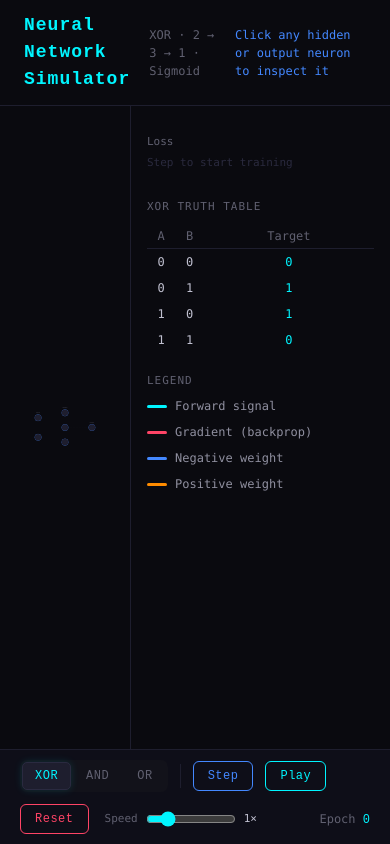
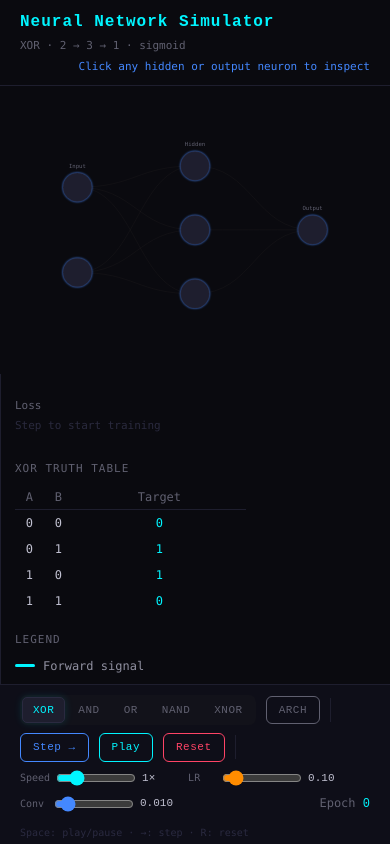
Before and after one commit to Biruk-gebru/nn-sim, a React (Vite) app: page / in a window 390 px wide. Built offline with nearby package versions, Linux system fonts and the light colour scheme.

Commit message:
feat(ui): LR/convergence sliders, ARCH toggle, CONVERGED badge, responsive layout, prediction table in sidebar

```diff
--- a/src/App.tsx
+++ b/src/App.tsx
@@ -2,61 +2,84 @@ import { NetworkGraph } from './components/NetworkGraph/NetworkGraph';
 import { Inspector } from './components/Inspector/Inspector';
 import { Controls } from './components/Controls/Controls';
 import { LossChart } from './components/LossChart/LossChart';
+import { PredictionTable } from './components/PredictionTable/PredictionTable';
 import { useSimStore, DATASETS } from './store/useSimStore';
 import { usePlayLoop } from './hooks/usePlayLoop';
+import { useKeyboard } from './hooks/useKeyboard';
 
 export default function App() {
   usePlayLoop();
-  const { dataset } = useSimStore();
+  useKeyboard();
+
+  const { dataset, architecture, activationNames, isConverged } = useSimStore();
+  const archStr = architecture.join(' → ');
+  const actStr = [...new Set(activationNames)].join('/');
 
   return (
     <div style={{ display: 'flex', flexDirection: 'column', height: '100vh', background: '#0a0a0f' }}>
       {/* Header */}
       <div style={{
-        padding: '12px 24px',
+        padding: '10px 20px',
         borderBottom: '1px solid #1e1e2e',
         display: 'flex',
         alignItems: 'center',
-        gap: 16,
+        gap: 12,
         flexShrink: 0,
+        flexWrap: 'wrap',
+        rowGap: 4,
       }}>
         <h1 style={{
           margin: 0,
-          fontSize: 18,
+          fontSize: 16,
           fontWeight: 600,
           color: '#00f5ff',
           letterSpacing: 1,
           fontFamily: 'ui-monospace, monospace',
+          whiteSpace: 'nowrap',
         }}>
           Neural Network Simulator
         </h1>
-        <span style={{ fontSize: 12, color: '#606070' }}>
-          {dataset} · 2 → 3 → 1 · Sigmoid
+        <span style={{ fontSize: 11, color: '#606070' }}>
+          {dataset} · {archStr} · {actStr}
         </span>
-        <span style={{ marginLeft: 'auto', fontSize: 12, color: '#4488ff' }}>
-          Click any hidden or output neuron to inspect it
+        {isConverged && (
+          <span style={{ fontSize: 11, color: '#00ff88' }}>· converged</span>
+        )}
+        <span style={{ marginLeft: 'auto', fontSize: 11, color: '#4488ff' }}>
+          Click any hidden or output neuron to inspect
         </span>
       </div>
 
       {/* Main content */}
-      <div style={{ flex: 1, display: 'flex', overflow: 'hidden', position: 'relative' }}>
+      <div style={{ flex: 1, display: 'flex', overflow: 'hidden', position: 'relative', flexWrap: 'wrap' }}>
         {/* Network canvas */}
-        <div style={{ flex: 1, display: 'flex', alignItems: 'center', justifyContent: 'center', padding: 24 }}>
+        <div style={{
+          flex: '1 1 400px',
+          display: 'flex',
+          alignItems: 'center',
+          justifyContent: 'center',
+          padding: 16,
+          minWidth: 0,
+          minHeight: 260,
+        }}>
           <NetworkGraph />
         </div>
 
         {/* Right sidebar */}
         <div style={{
           width: 260,
-          padding: '20px 16px',
+          minWidth: 220,
+          padding: '16px 14px',
           borderLeft: '1px solid #1e1e2e',
           display: 'flex',
           flexDirection: 'column',
-          gap: 20,
+          gap: 18,
           flexShrink: 0,
+          overflowY: 'auto',
         }}>
           <LossChart />
           <TruthTable />
+          <PredictionTable />
           <Legend />
         </div>
 
--- a/src/components/Controls/Controls.tsx
+++ b/src/components/Controls/Controls.tsx
@@ -1,41 +1,49 @@
+import { useState } from 'react';
 import { useSimStore, type DatasetName } from '../../store/useSimStore';
 import { useStepTraining } from '../../hooks/useTraining';
+import { ArchitectureBuilder } from '../ArchitectureBuilder/ArchitectureBuilder';
 
-const DATASETS: DatasetName[] = ['XOR', 'AND', 'OR'];
+const DATASETS: DatasetName[] = ['XOR', 'AND', 'OR', 'NAND', 'XNOR'];
 
 export function Controls() {
   const {
     isPlaying, speedMultiplier, currentEpoch, animPhase,
-    dataset, setIsPlaying, setSpeedMultiplier, setDataset, reset,
+    dataset, lr, convergenceThreshold, isConverged,
+    setIsPlaying, setSpeedMultiplier, setDataset, setLr,
+    setConvergenceThreshold, reset,
   } = useSimStore();
   const { stepOnce } = useStepTraining();
+  const [showArch, setShowArch] = useState(false);
 
   const busy = animPhase === 'forward' || animPhase === 'backward';
 
   return (
+    <div style={{ position: 'relative', flexShrink: 0 }}>
+      {showArch && <ArchitectureBuilder />}
+
       <div style={{
         display: 'flex',
         alignItems: 'center',
-      gap: 12,
+        gap: 10,
         padding: '10px 20px',
         background: '#0e0e18',
         borderTop: '1px solid #1e1e2e',
-      flexShrink: 0,
         flexWrap: 'wrap',
+        rowGap: 8,
       }}>
         {/* Dataset switcher */}
         <div style={{ display: 'flex', gap: 2, background: '#12121a', borderRadius: 7, padding: 2 }}>
           {DATASETS.map((d) => (
             <button
               key={d}
-            onClick={() => setDataset(d)}
+              onClick={() => { setDataset(d); setShowArch(false); }}
               style={{
                 background: dataset === d ? '#1e1e2e' : 'transparent',
                 border: dataset === d ? '1px solid #2a2a40' : '1px solid transparent',
                 borderRadius: 5,
                 color: dataset === d ? '#00f5ff' : '#606070',
-              padding: '4px 12px',
-              fontSize: 12,
+                padding: '4px 10px',
+                fontSize: 11,
                 cursor: 'pointer',
                 fontFamily: 'ui-monospace, monospace',
                 letterSpacing: 0.5,
@@ -48,57 +56,140 @@ export function Controls() {
           ))}
         </div>
 
+        {/* Arch builder toggle */}
+        <Btn
+          label="ARCH"
+          onClick={() => setShowArch((v) => !v)}
+          color={showArch ? '#00f5ff' : '#606070'}
+          active={showArch}
+        />
+
         {/* Divider */}
         <div style={{ width: 1, height: 24, background: '#1e1e2e' }} />
 
         {/* Step */}
-      <Btn label="Step" onClick={stepOnce} disabled={isPlaying || busy} color="#4488ff" />
+        <Btn label="Step →" onClick={stepOnce} disabled={isPlaying || busy || isConverged} color="#4488ff" />
 
         {/* Play / Pause */}
-      <Btn label={isPlaying ? 'Pause' : 'Play'} onClick={() => setIsPlaying(!isPlaying)} disabled={busy && !isPlaying} color="#00f5ff" />
+        <Btn
+          label={isPlaying ? 'Pause' : 'Play'}
+          onClick={() => setIsPlaying(!isPlaying)}
+          disabled={(busy && !isPlaying) || isConverged}
+          color="#00f5ff"
+        />
 
         {/* Reset */}
         <Btn label="Reset" onClick={reset} color="#ff4466" />
 
+        {/* Divider */}
+        <div style={{ width: 1, height: 24, background: '#1e1e2e' }} />
+
         {/* Speed */}
-      <div style={{ display: 'flex', alignItems: 'center', gap: 8, marginLeft: 4 }}>
-        <span style={{ fontSize: 11, color: '#606070' }}>Speed</span>
-        <input
-          type="range"
+        <SliderRow
+          label="Speed"
           min={0.25} max={4} step={0.25}
           value={speedMultiplier}
-          onChange={(e) => setSpeedMultiplier(parseFloat(e.target.value))}
-          style={{ width: 90, accentColor: '#00f5ff' }}
+          display={`${speedMultiplier}×`}
+          color="#00f5ff"
+          onChange={setSpeedMultiplier}
         />
-        <span style={{ fontSize: 11, color: '#c0c0d0', width: 32 }}>{speedMultiplier}×</span>
+
+        {/* Learning rate */}
+        <SliderRow
+          label="LR"
+          min={0.001} max={1} step={0.001}
+          value={lr}
+          display={lr < 0.01 ? lr.toFixed(3) : lr.toFixed(2)}
+          color="#ff8c00"
+          onChange={setLr}
+        />
+
+        {/* Convergence threshold */}
+        <SliderRow
+          label="Conv"
+          min={0.0001} max={0.1} step={0.0001}
+          value={convergenceThreshold}
+          display={convergenceThreshold < 0.01 ? convergenceThreshold.toFixed(4) : convergenceThreshold.toFixed(3)}
+          color="#4488ff"
+          onChange={setConvergenceThreshold}
+        />
+
+        {/* Epoch + convergence badge */}
+        <div style={{ marginLeft: 'auto', display: 'flex', alignItems: 'center', gap: 8 }}>
+          {isConverged && (
+            <span style={{
+              fontSize: 10,
+              color: '#00ff88',
+              background: '#00ff8815',
+              border: '1px solid #00ff8840',
+              borderRadius: 4,
+              padding: '2px 8px',
+              letterSpacing: 0.5,
+            }}>
+              CONVERGED
+            </span>
+          )}
+          <span style={{ fontSize: 12, color: '#606070' }}>
+            Epoch <span style={{ color: '#00f5ff', fontFamily: 'ui-monospace, monospace' }}>{currentEpoch}</span>
+          </span>
+        </div>
       </div>
 
-      <div style={{ marginLeft: 'auto', fontSize: 12, color: '#606070' }}>
-        Epoch <span style={{ color: '#00f5ff', fontFamily: 'ui-monospace, monospace' }}>{currentEpoch}</span>
+      {/* Keyboard hint */}
+      <div style={{ padding: '2px 20px 4px', background: '#0e0e18', fontSize: 10, color: '#2a2a40' }}>
+        Space: play/pause · →: step · R: reset
       </div>
     </div>
   );
 }
 
-function Btn({ label, onClick, disabled, color }: { label: string; onClick: () => void; disabled?: boolean; color: string }) {
+function SliderRow({
+  label, min, max, step, value, display, color, onChange,
+}: {
+  label: string; min: number; max: number; step: number;
+  value: number; display: string; color: string;
+  onChange: (v: number) => void;
+}) {
+  return (
+    <div style={{ display: 'flex', alignItems: 'center', gap: 6 }}>
+      <span style={{ fontSize: 10, color: '#606070', minWidth: 28 }}>{label}</span>
+      <input
+        type="range"
+        min={min} max={max} step={step}
+        value={value}
+        onChange={(e) => onChange(parseFloat(e.target.value))}
+        style={{ width: 80, accentColor: color }}
+      />
+      <span style={{ fontSize: 11, color: '#c0c0d0', width: 36, fontFamily: 'ui-monospace, monospace' }}>
+        {display}
+      </span>
+    </div>
+  );
+}
+
+function Btn({
+  label, onClick, disabled, color, active,
+}: {
+  label: string; onClick: () => void; disabled?: boolean; color: string; active?: boolean;
+}) {
   return (
     <button
       onClick={onClick}
       disabled={disabled}
       style={{
-        background: 'transparent',
+        background: active ? color + '22' : 'transparent',
         border: `1px solid ${disabled ? '#2a2a3e' : color}`,
         borderRadius: 6,
         color: disabled ? '#2a2a3e' : color,
-        padding: '5px 14px',
-        fontSize: 12,
+        padding: '5px 12px',
+        fontSize: 11,
         cursor: disabled ? 'not-allowed' : 'pointer',
         transition: 'background 0.15s',
         letterSpacing: 0.5,
         fontFamily: 'ui-monospace, monospace',
       }}
-      onMouseEnter={(e) => { if (!disabled) (e.target as HTMLElement).style.background = color + '22'; }}
-      onMouseLeave={(e) => { (e.target as HTMLElement).style.background = 'transparent'; }}
+      onMouseEnter={(e) => { if (!disabled) (e.currentTarget as HTMLElement).style.background = color + '22'; }}
+      onMouseLeave={(e) => { if (!active) (e.currentTarget as HTMLElement).style.background = 'transparent'; }}
     >
       {label}
     </button>
```
Lines whose indentation alone changed are shown as unchanged.
